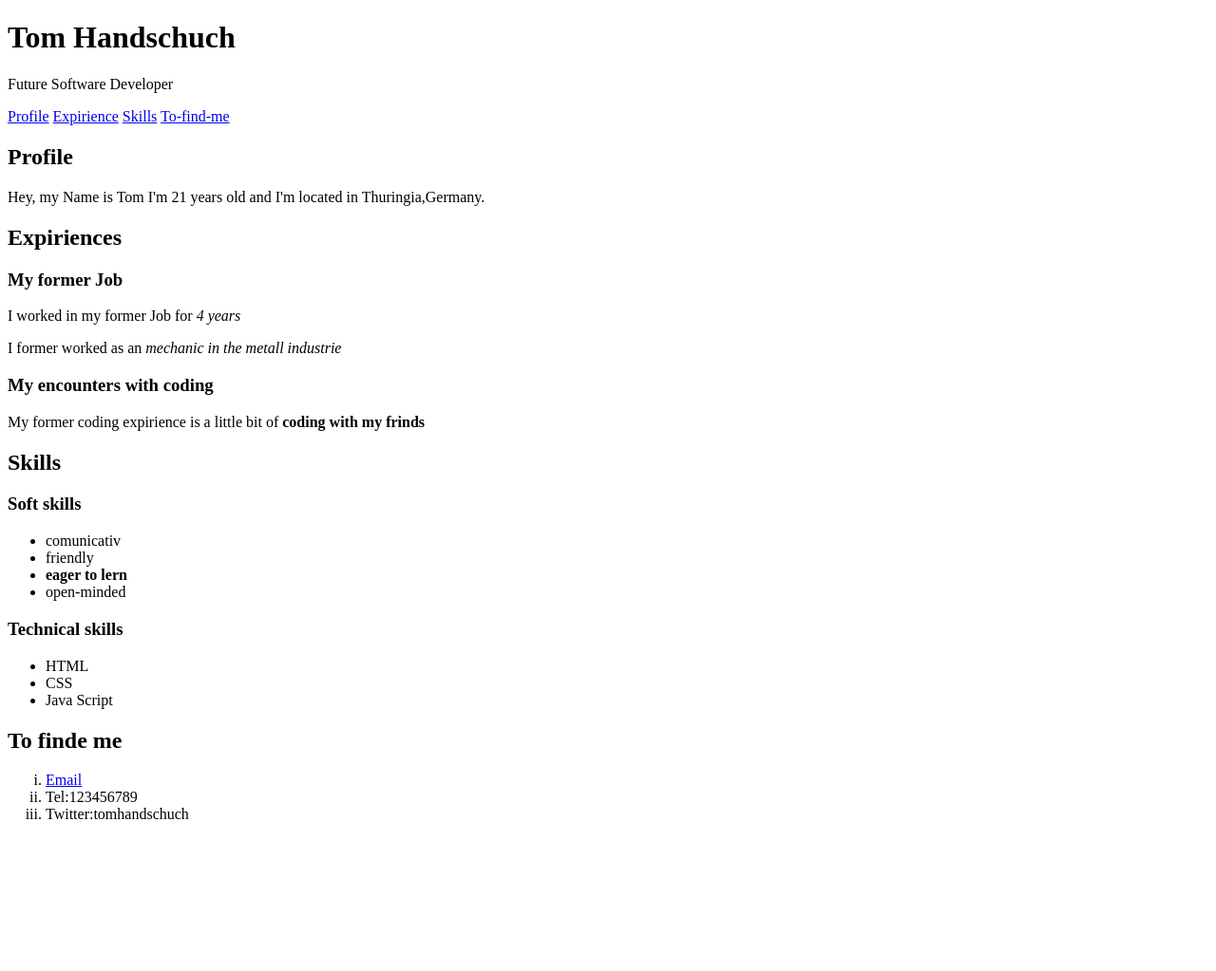
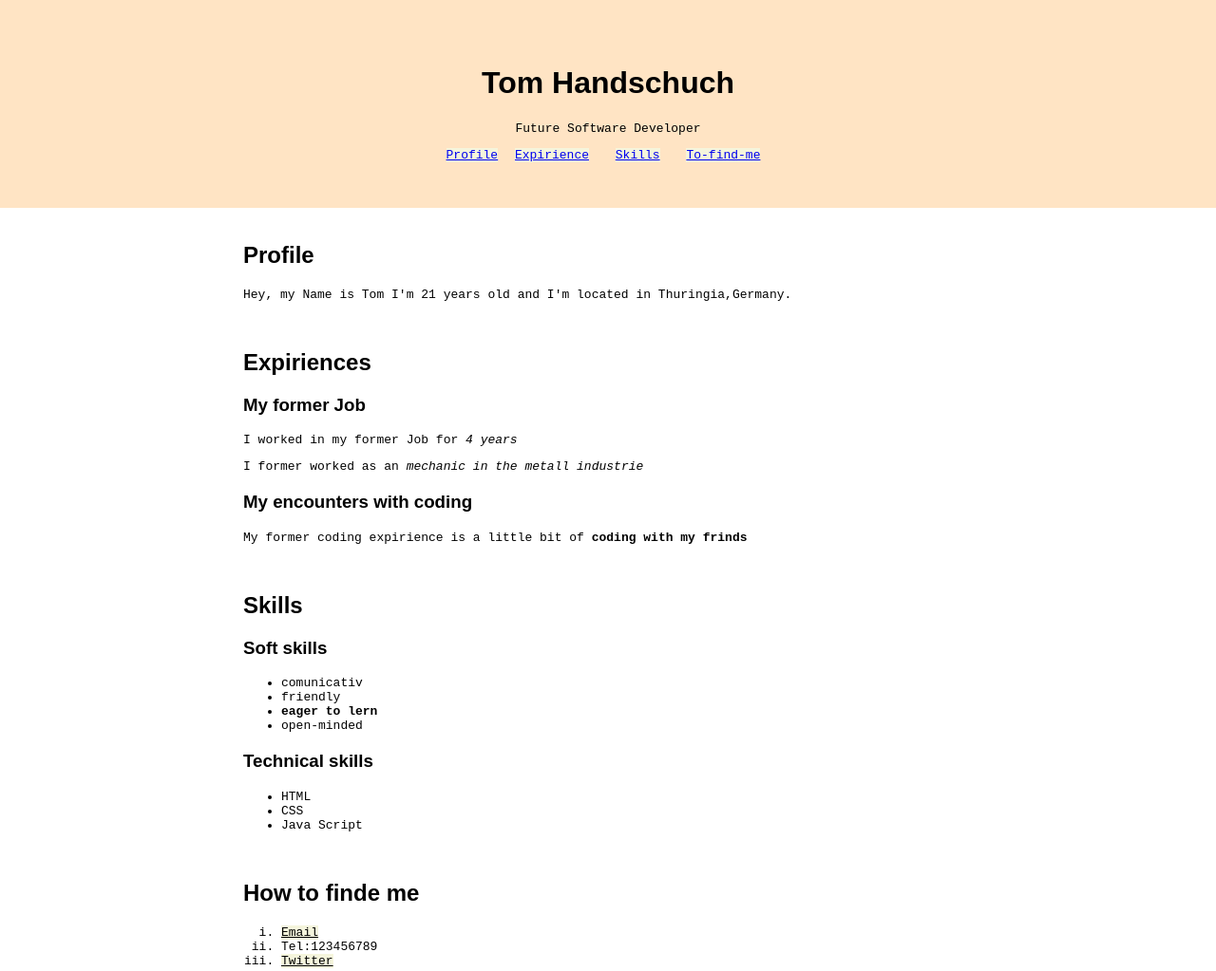
Before and after one commit to tomhandschuch/html.test, a plain HTML site: page index.html in a window 1280 px wide. Shown: the whole page at 95% size. Before the commit the page ends 883 px from the top, so only its background shows below. Drawn offline with Linux system fonts and the light colour scheme.

Commit message:
feat:added CSS and some missing lines in HTML

```diff
--- a/index.html
+++ b/index.html
@@ -6,30 +6,26 @@
     <meta name="viewport" content="width=device-width, initial-scale=1.0">
     <meta name="author" content="Tom">
     <meta name="description" content="cool guy">
-    <title>Meaning of Life</title>
+    <title>My Life</title>
+    <link rel="stylesheet" href="style.css">
 </head>
 
 <body>
     <header>
         <h1>Tom Handschuch</h1>
+        <p>Future Software Developer</p>
+        <a href="#profile">Profile</a>
+        <a href="#expiriences">Expirience</a>
+        <a href="#skills">Skills</a>
+        <a href="#findme">To-find-me</a>
     </header>
-    <p>Future Software Developer</p>
-    <a href="#profile">Profile</a>
-    <a href="#expiriences">Expirience</a>
-    <a href="#skills">Skills</a>
-    <a href="findme">To-find-me</a>
-
     <main>
         <article id="profile">
-            <header>
                 <h2>Profile</h2>
-            </header>
             <p>Hey, my Name is Tom I'm 21 years old and I'm located in Thuringia,Germany.</p>
         </article>
         <article id="expiriences">
-            <header>
                 <h2>Expiriences</h2>
-            </header>
             <h3>My former Job</h3>
             <p>I worked in my former Job for <i>4 years</i></p>
             <p>I former worked as an <i>mechanic in the metall industrie</i></p>
@@ -37,9 +33,7 @@
             <p>My former coding expirience is a little bit of <strong>coding with my frinds</strong></p>
         </article>
         <article id="skills">
-            <header>
                 <h2>Skills</h2>
-            </header>
             <h3>Soft skills</h3>
             <ul>
                 <li>comunicativ</li>
@@ -55,13 +49,11 @@
             </ul>
         </article>
         <article id="findme">
-            <header>
-                <h2>To finde <strong>me</strong></h2>
-            </header>
+                <h2>How to finde <strong>me</strong></h2>
             <ol type="i">
                 <li><a href="mailto:tom.handschuchagmail.com">Email</a></li>
                 <li>Tel:123456789</li>
-                <li>Twitter:tomhandschuch</li>
+                <li><a href="tom.handschuchtwitteraccount">Twitter</a></li>
             </ol>
         </article>
     </main>
--- /dev/null
+++ b/style.css
@@ -0,0 +1,50 @@
+* {
+  box-sizing: border-box;
+}
+body {
+  margin: 0px;
+}
+html {
+  font-family: monospace;
+}
+h1,
+h2,
+h3 {
+  font-family: Arial, Helvetica, sans-serif;
+}
+
+header {
+  text-align: center;
+  background-color: bisque;
+  padding: 48px 16px;
+}
+main {
+  max-width: 800px;
+  margin: 0 auto;
+  padding: 16px;
+}
+article + article {
+  margin-top: 50px;
+}
+a + a {
+  margin: 10px;
+}
+a:link {
+  background-color: beige;
+}
+a:visited {
+  background-color: aliceblue;
+}
+a:hover {
+  color: blue;
+}
+a:active {
+  color: red;
+}
+::selection {
+  background-color: black;
+  color: white;
+}
+li a:link {
+color: black;
+}
```
